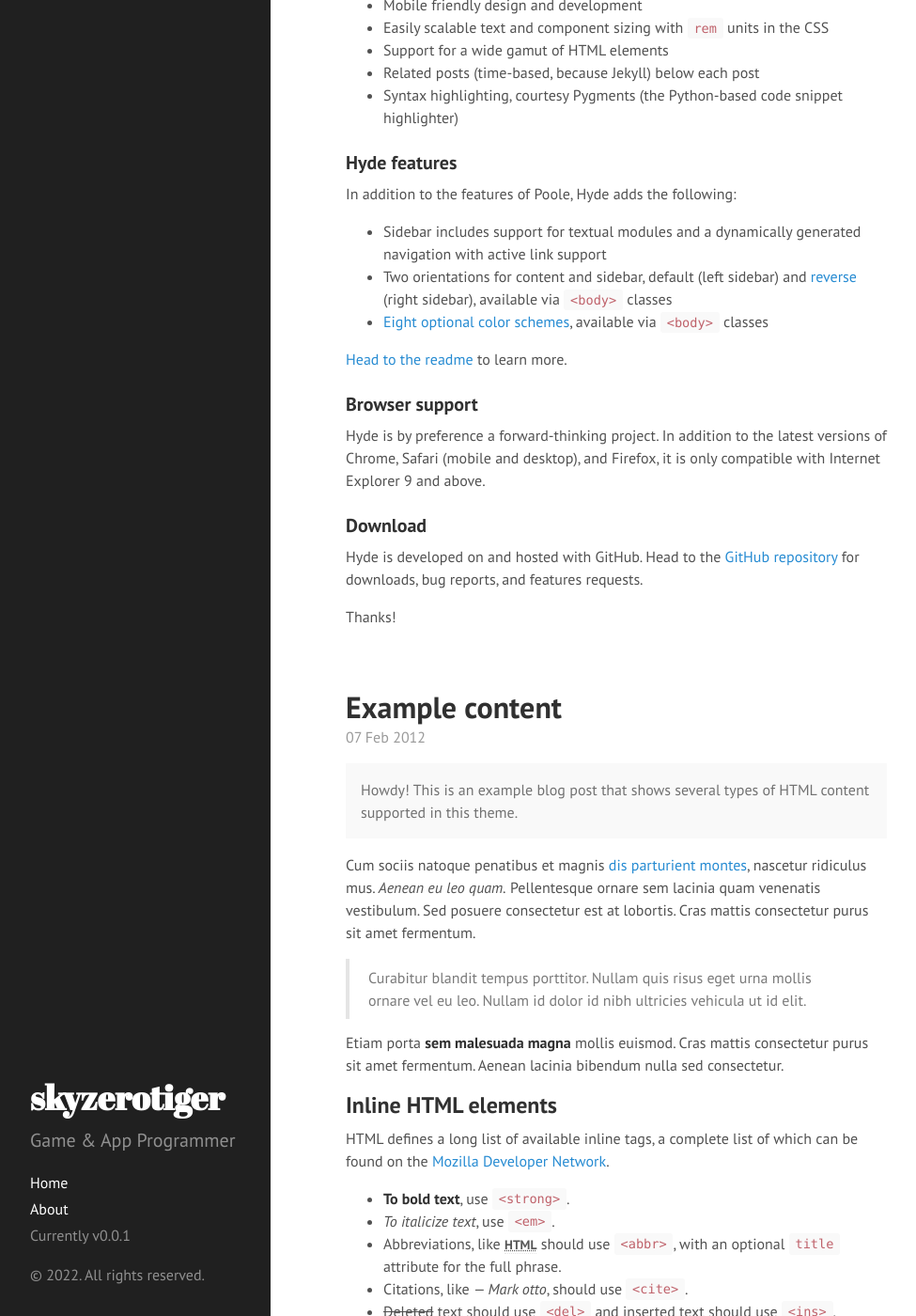
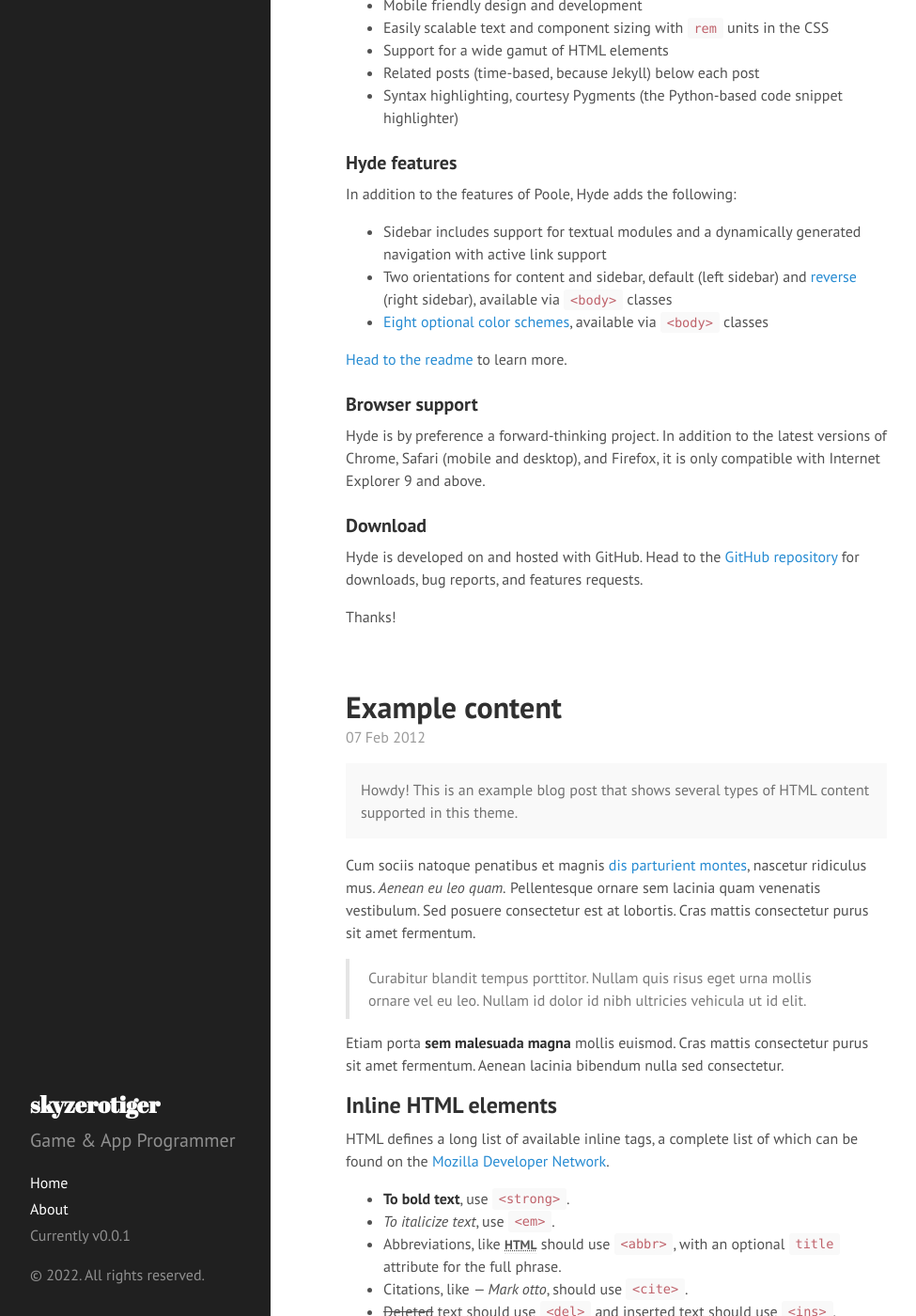
Before and after one commit to skyzerotiger/skyzerotiger.github.io, a Jekyll site: the page built from index.html, in a window 1280 px wide and 1400 px high, scrolled down 392 px. Shown: the whole window at 94% size, without its empty margins (0-975 px from the left). Built offline with Jekyll 4.4.1, drawn with Linux system fonts in a browser that asks for light colours; Markdown is read by kramdown in place of the engine named in the settings; the list of posts is cut into pages by our own code.

Commit message:
Update hyde.css

```diff
--- a/public/css/hyde.css
+++ b/public/css/hyde.css
@@ -80,7 +80,7 @@ html {
   color: #fff;
   margin-top: 0;
   font-family: "Abril Fatface", serif;
-  font-size: 2.25rem;
+  font-size: 1.5rem;
 }
 
 /* Sidebar nav */
```
